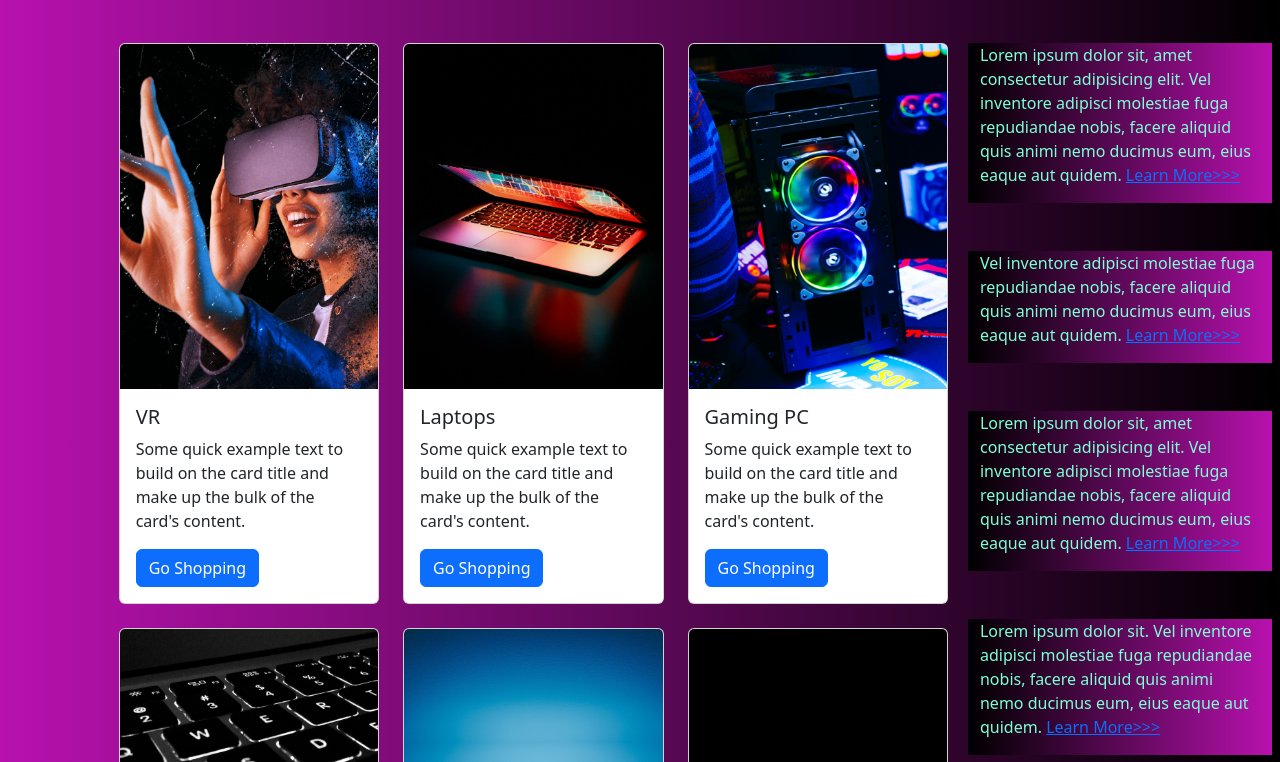
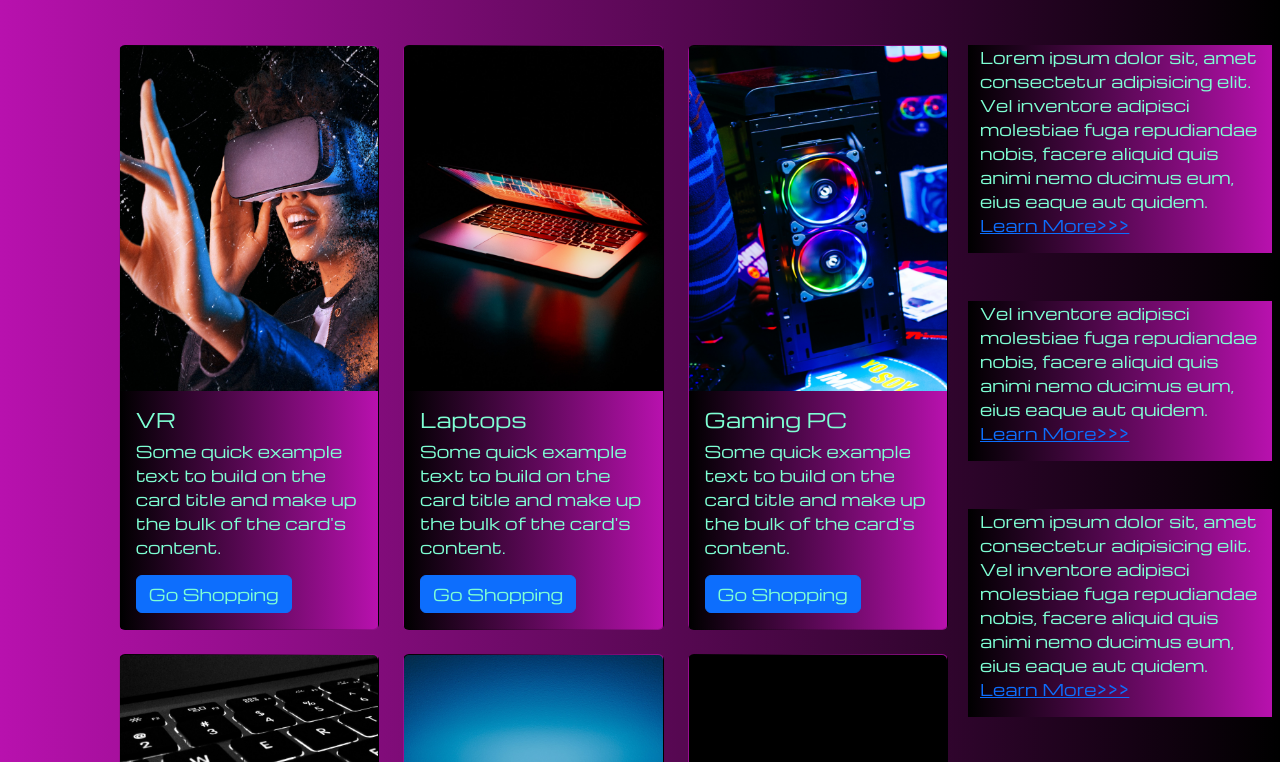
Before and after one commit to Chernogorenko/html, a plain HTML site: page bs5/pricing.html in a window 1280 px wide. Shown: the part 63-825 px from the top of the page. Drawn offline with nearby package versions, Linux system fonts and the light colour scheme.

Commit message:
day20.Шрифт от google fonts

```diff
--- a/bs5/pricing.html
+++ b/bs5/pricing.html
@@ -44,12 +44,14 @@
           <div class="row">
             <div class="col-lg-4 col-md-6 mt-4">
               <div class="card">
-                <img src="source/images/vr.png" class="card-img-top" alt="VR" />
+                <a href="#"><img src="source/images/vr.png" class="card-img-top" alt="VR"></a>
                 <div class="card-body">
-                  <h5 class="card-title">VR</h5>
+                  <h5 class="card-title"><a href="#">VR</a></h5>
                   <p class="card-text">
-                    Some quick example text to build on the card title and make up
-                    the bulk of the card's content.
+                    <a href="#">
+                      Some quick example text to build on the card title and make up
+                      the bulk of the card's content.
+                    </a>
                   </p>
                   <a href="#" class="btn btn-primary">Go Shopping</a>
                 </div>
--- a/bs5/source/styles/mycss.css
+++ b/bs5/source/styles/mycss.css
@@ -1,4 +1,7 @@
+@import url('https://fonts.googleapis.com/css?family=Michroma&display=swap');
+
 body {
+  font-family: Michroma, serif;
   background: linear-gradient(90deg, #B811AE 0%, #000000 100%);
 }
 .nav-link {
@@ -21,3 +24,13 @@ body {
     color: aquamarine;
     background: linear-gradient(270deg, #B811AE 0%, #000000 100%);
 }
+
+.card {
+  background: linear-gradient(270deg, #B811AE 0%, #000000 100%);
+  color: aquamarine;
+}
+
+.card a {
+  text-decoration: none;
+  color: aquamarine;
+}
```
